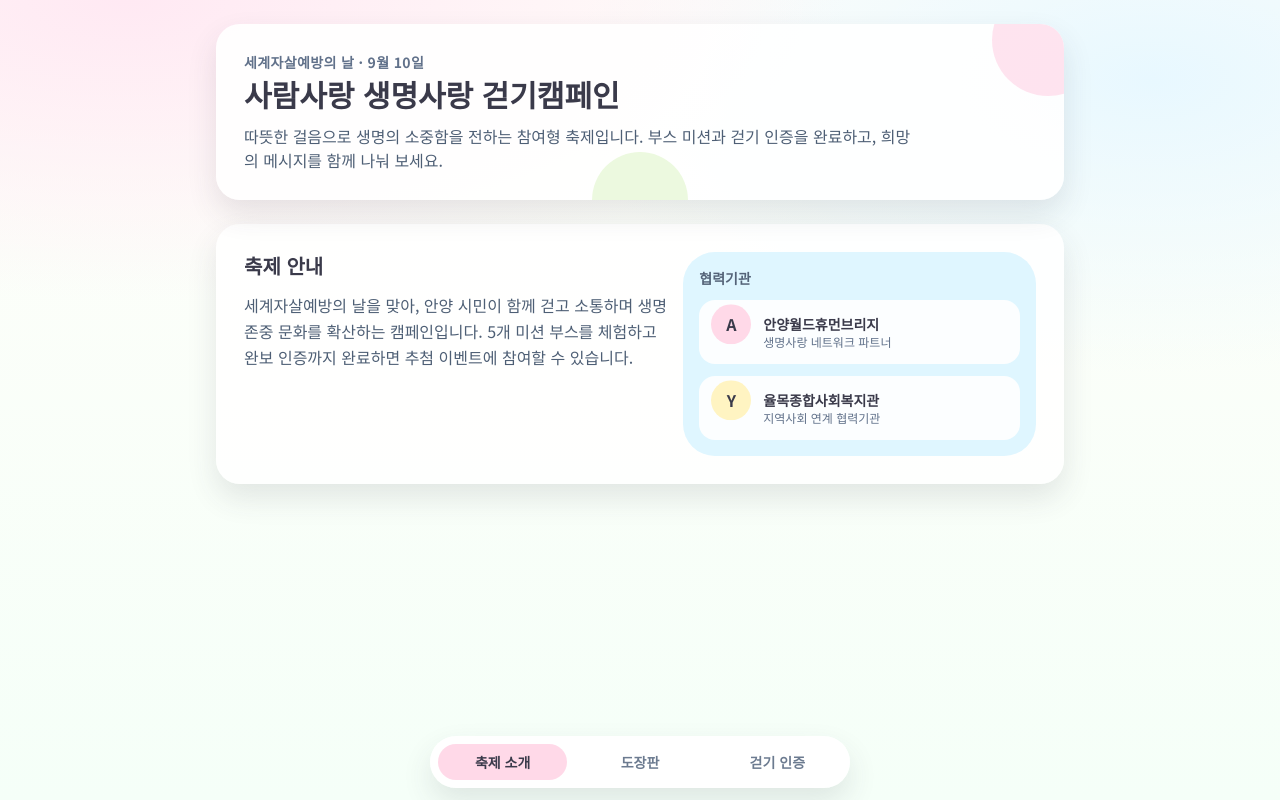
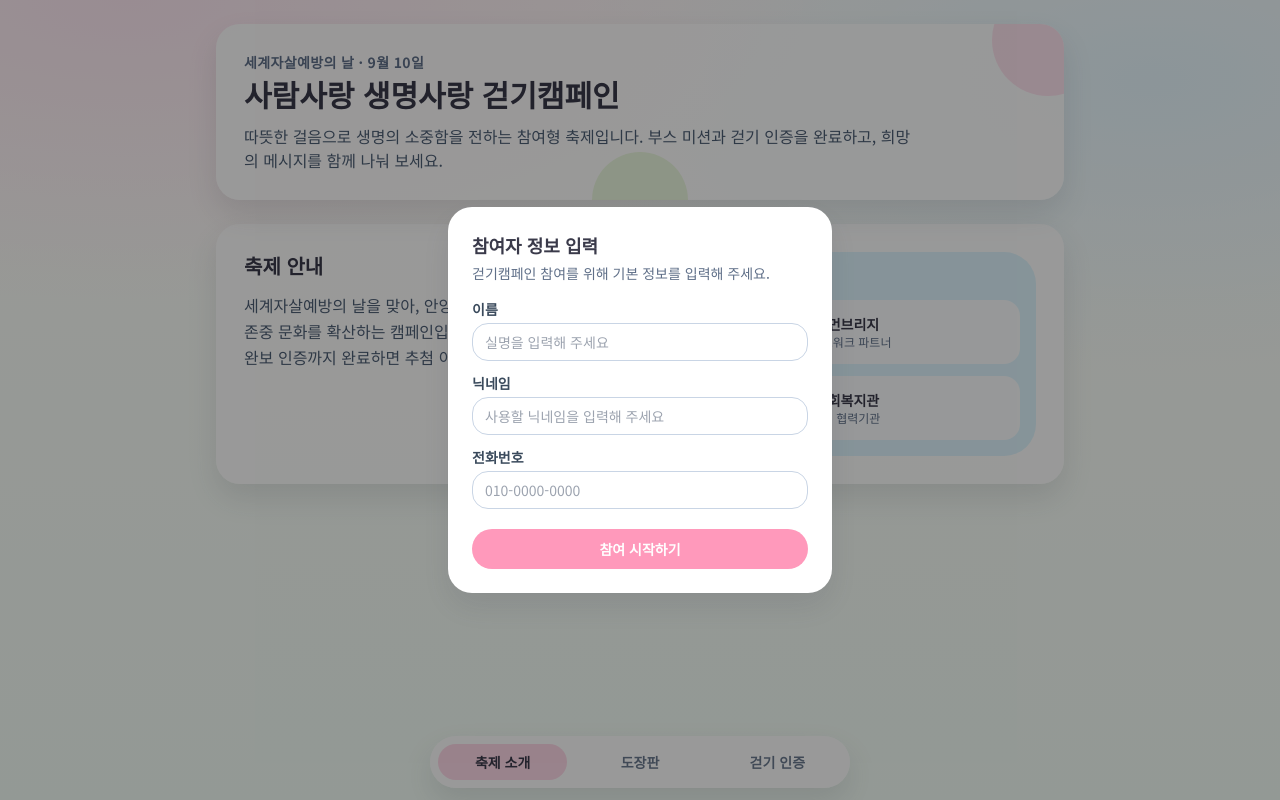
Before and after one commit to jihunparkme/walking-festival, a React (Vite) app: page / in a window 1280 px wide. Built offline with nearby package versions, Linux system fonts and the light colour scheme.

Commit message:
feat: 참여자 정보 입력

```diff
--- a/src/App.jsx
+++ b/src/App.jsx
@@ -1,6 +1,7 @@
 import { useEffect, useMemo, useRef, useState } from "react";
 import BottomNav from "./components/BottomNav";
 import HomeSection from "./components/HomeSection";
+import LoginModal from "./components/LoginModal";
 import PasswordModal from "./components/PasswordModal";
 import StampCardSection from "./components/StampCardSection";
 import WalkCertifySection from "./components/WalkCertifySection";
@@ -12,6 +13,7 @@ const STORAGE_KEYS = {
   entryNumber: "walkingFestival.entryNumber",
   issuedEntryNumbers: "walkingFestival.issuedEntryNumbers",
   photo: "walkingFestival.photo",
+  userToken: "walkingFestival.userToken",
 };
 
 const ADMIN_PASSWORD = "1234";
@@ -63,6 +65,8 @@ export default function App() {
   const [steps, setSteps] = useState(() => Number(localStorage.getItem(STORAGE_KEYS.steps) || 0));
   const [entryNumber, setEntryNumber] = useState(() => localStorage.getItem(STORAGE_KEYS.entryNumber) || "");
   const [photoDataUrl, setPhotoDataUrl] = useState(() => localStorage.getItem(STORAGE_KEYS.photo) || "");
+
+  const [loginModalOpen, setLoginModalOpen] = useState(() => !localStorage.getItem(STORAGE_KEYS.userToken));
 
   const [passwordModalOpen, setPasswordModalOpen] = useState(false);
   const [selectedStamp, setSelectedStamp] = useState(null);
@@ -234,6 +238,12 @@ export default function App() {
     localStorage.setItem(STORAGE_KEYS.entryNumber, generated);
   }
 
+  function handleLoginSubmit({ name, nickname, phone }) {
+    const token = `${Date.now()}-${Math.random().toString(36).slice(2)}`;
+    localStorage.setItem(STORAGE_KEYS.userToken, JSON.stringify({ token, name, nickname, phone }));
+    setLoginModalOpen(false);
+  }
+
   return (
     <div className="min-h-screen pb-28 text-ink">
       <header className="mx-auto w-full max-w-[30rem] px-4 pt-6 md:max-w-4xl md:px-6">
@@ -286,6 +296,8 @@ export default function App() {
         onCancel={() => setPasswordModalOpen(false)}
         onSubmit={submitStampPassword}
       />
+
+      <LoginModal open={loginModalOpen} onSubmit={handleLoginSubmit} />
     </div>
   );
 }
--- /dev/null
+++ b/src/components/LoginModal.jsx
@@ -0,0 +1,97 @@
+import { useState } from "react";
+
+export default function LoginModal({ open, onSubmit }) {
+  const [name, setName] = useState("");
+  const [nickname, setNickname] = useState("");
+  const [phone, setPhone] = useState("");
+  const [errors, setErrors] = useState({});
+
+  if (!open) return null;
+
+  function validate() {
+    const next = {};
+    if (!name.trim()) next.name = "이름을 입력해 주세요.";
+    if (!nickname.trim()) next.nickname = "닉네임을 입력해 주세요.";
+    if (!/^01[0-9]{8,9}$/.test(phone.replace(/-/g, "")))
+      next.phone = "올바른 전화번호를 입력해 주세요.";
+    return next;
+  }
+
+  function handleSubmit() {
+    const next = validate();
+    if (Object.keys(next).length > 0) {
+      setErrors(next);
+      return;
+    }
+    onSubmit({ name: name.trim(), nickname: nickname.trim(), phone: phone.trim() });
+  }
+
+  function handlePhoneChange(e) {
+    const digits = e.target.value.replace(/\D/g, "").slice(0, 11);
+    let formatted = digits;
+    if (digits.length > 7) {
+      formatted = `${digits.slice(0, 3)}-${digits.slice(3, 7)}-${digits.slice(7)}`;
+    } else if (digits.length > 3) {
+      formatted = `${digits.slice(0, 3)}-${digits.slice(3)}`;
+    }
+    setPhone(formatted);
+  }
+
+  return (
+    <div className="fixed inset-0 z-40 flex items-center justify-center bg-black/40 p-4">
+      <div className="w-full max-w-sm rounded-3xl bg-white p-6 shadow-soft">
+        <h3 className="text-lg font-extrabold">참여자 정보 입력</h3>
+        <p className="mt-1 text-sm text-[#5f6f88]">
+          걷기캠페인 참여를 위해 기본 정보를 입력해 주세요.
+        </p>
+
+        <div className="mt-4 space-y-3">
+          <div>
+            <label className="mb-1 block text-sm font-semibold text-[#3a4a5c]">이름</label>
+            <input
+              type="text"
+              value={name}
+              onChange={(e) => setName(e.target.value)}
+              className="w-full rounded-2xl border border-[#c9d5e5] px-3 py-2 text-sm outline-none focus:border-[#ff99bb]"
+              placeholder="실명을 입력해 주세요"
+            />
+            {errors.name && <p className="mt-1 text-xs text-[#d94a70]">{errors.name}</p>}
+          </div>
+
+          <div>
+            <label className="mb-1 block text-sm font-semibold text-[#3a4a5c]">닉네임</label>
+            <input
+              type="text"
+              value={nickname}
+              onChange={(e) => setNickname(e.target.value)}
+              className="w-full rounded-2xl border border-[#c9d5e5] px-3 py-2 text-sm outline-none focus:border-[#ff99bb]"
+              placeholder="사용할 닉네임을 입력해 주세요"
+            />
+            {errors.nickname && <p className="mt-1 text-xs text-[#d94a70]">{errors.nickname}</p>}
+          </div>
+
+          <div>
+            <label className="mb-1 block text-sm font-semibold text-[#3a4a5c]">전화번호</label>
+            <input
+              type="tel"
+              inputMode="numeric"
+              value={phone}
+              onChange={handlePhoneChange}
+              className="w-full rounded-2xl border border-[#c9d5e5] px-3 py-2 text-sm outline-none focus:border-[#ff99bb]"
+              placeholder="010-0000-0000"
+            />
+            {errors.phone && <p className="mt-1 text-xs text-[#d94a70]">{errors.phone}</p>}
+          </div>
+        </div>
+
+        <button
+          type="button"
+          onClick={handleSubmit}
+          className="mt-5 w-full rounded-full bg-[#ff99bb] py-2.5 text-sm font-bold text-white"
+        >
+          참여 시작하기
+        </button>
+      </div>
+    </div>
+  );
+}
```
